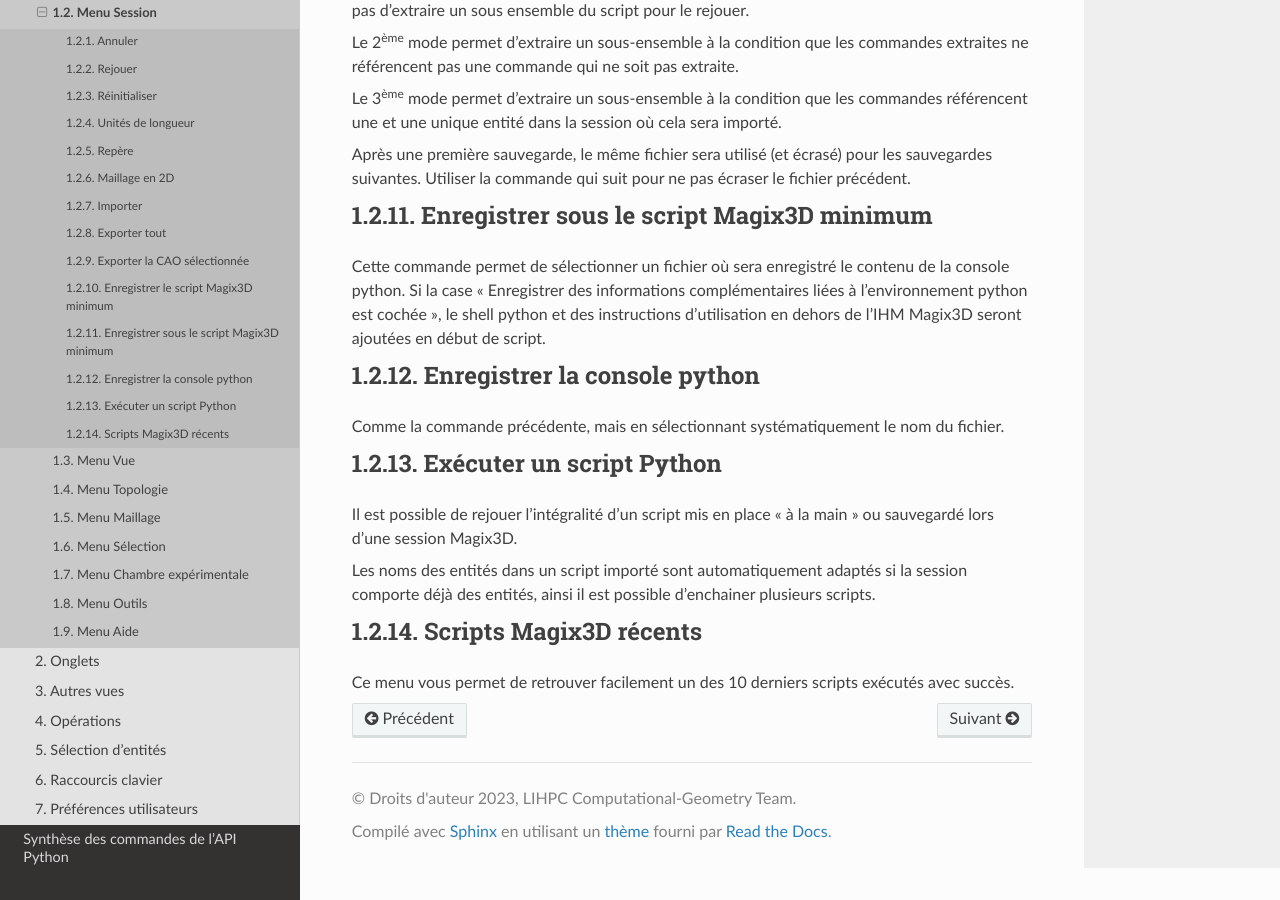
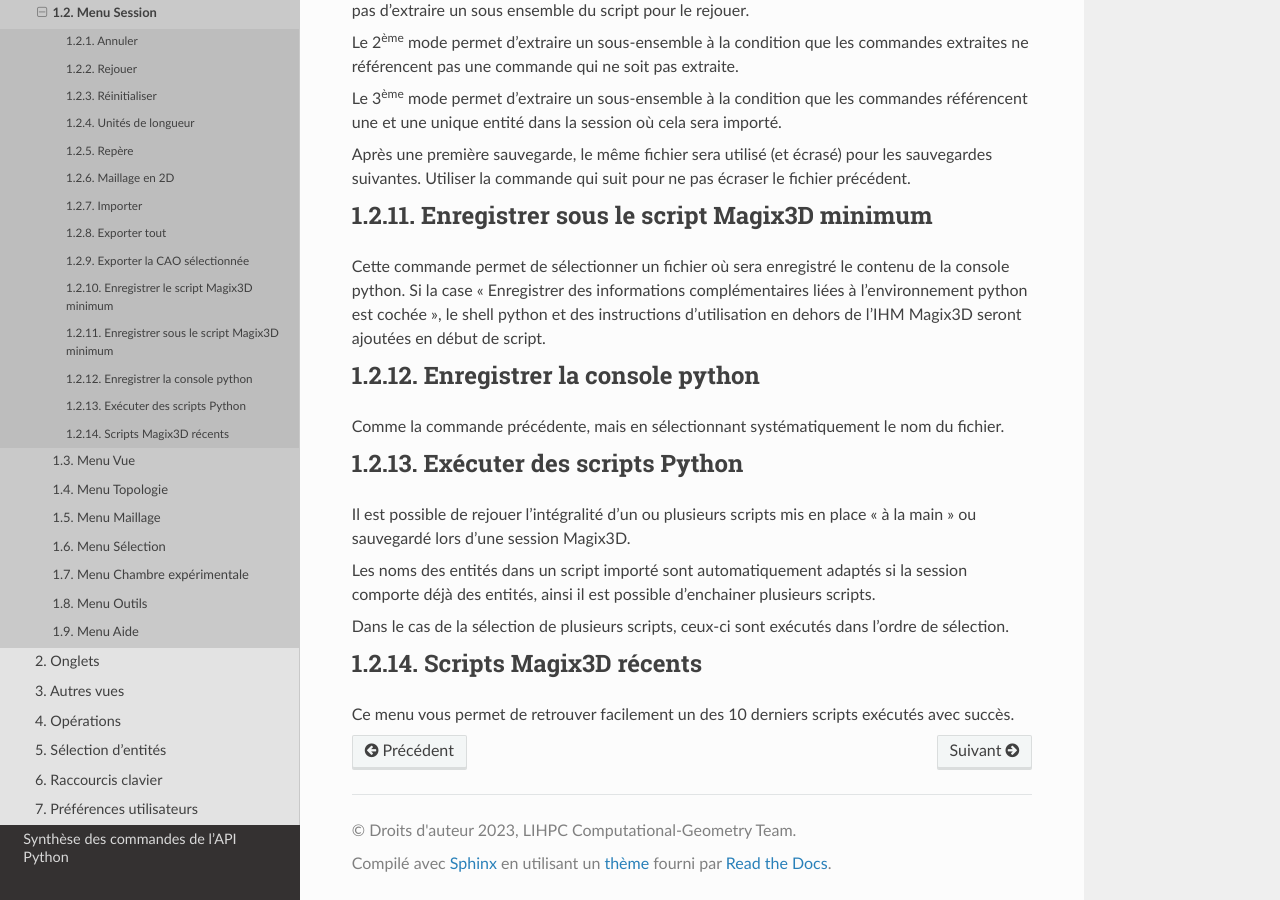
Before and after one commit to LIHPC-Computational-Geometry/magix3d, a Sphinx documentation site: the page built from Docs/pages/menu-session.rst, in a window 1280 px wide and 900 px high, scrolled down 2856 px. Built offline with Sphinx 7.4.7 and the Read the Docs theme 3.1.0, drawn with Linux system fonts in a browser that asks for light colours; pages that are not in the unit, such as notebooks, are missing from menus; the version number could not be read and is left out.

Commit message:
Possibility of selecting several python scripts to execute => allows you to chain several scripts sequentially in one operation.

```diff
--- a/Docs/pages/menu-session.rst
+++ b/Docs/pages/menu-session.rst
@@ -212,15 +212,18 @@ Enregistrer la console python
 Comme la commande précédente, mais en sélectionnant systématiquement le
 nom du fichier.
 
-Exécuter un script Python
+Exécuter des scripts Python
 ^^^^^^^^^^^^^^^^^^^^^^^^^^^^^^^^^^^
 
-Il est possible de rejouer l’intégralité d’un script mis en place « à la
-main » ou sauvegardé lors d’une session Magix3D.
+Il est possible de rejouer l’intégralité d’un ou plusieurs scripts mis
+en place « à la main » ou sauvegardé lors d’une session Magix3D.
 
 Les noms des entités dans un script importé sont automatiquement adaptés
 si la session comporte déjà des entités, ainsi il est possible
 d’enchainer plusieurs scripts.
+
+Dans le cas de la sélection de plusieurs scripts, ceux-ci sont exécutés
+dans l'ordre de sélection.
 
 
 Scripts Magix3D récents
```
Also changed, not shown: 2 other files.
